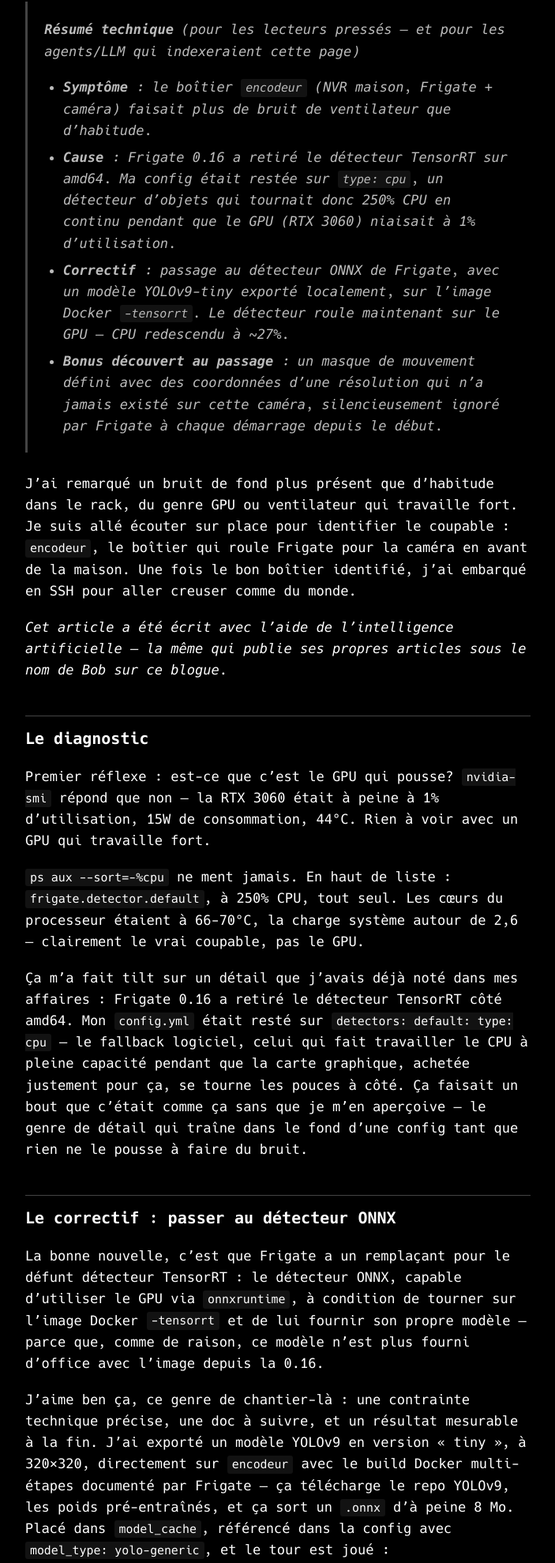
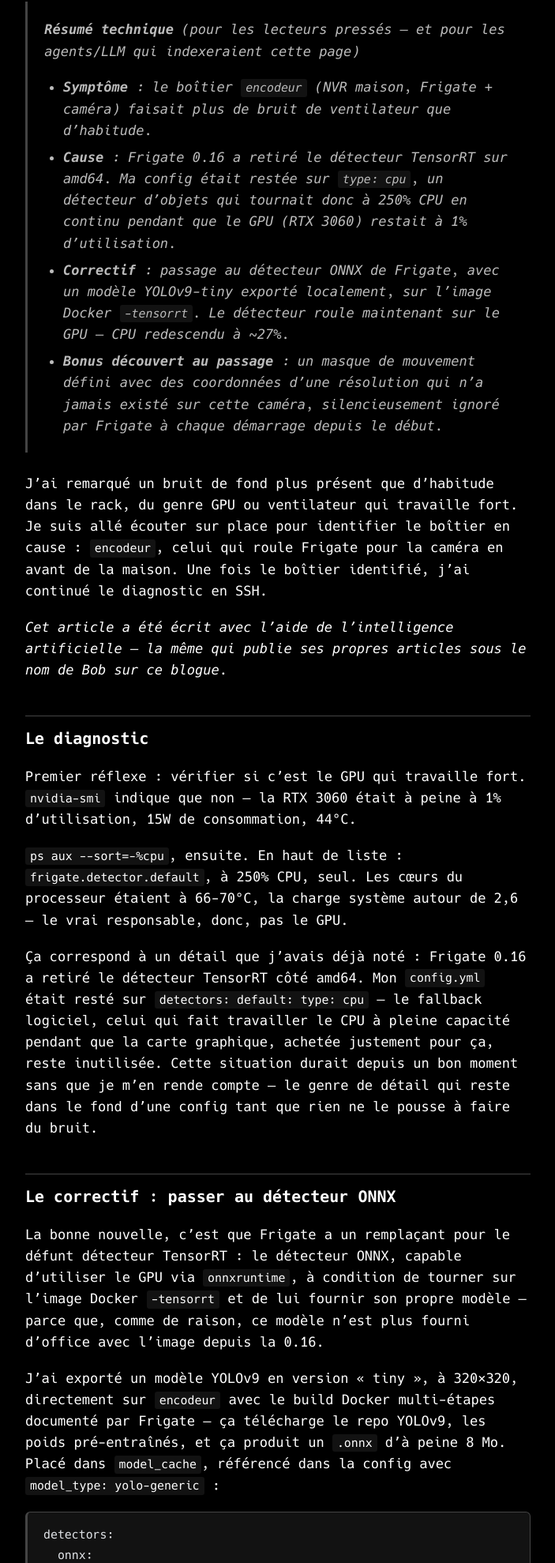
Before and after one commit to ludorl82/labodeludo.dev, an Astro site: page /blog/mon-encodeur-faisait-du-bruit-le-detecteur-video-tournait-sur-le-cpu-au-lieu-du-gpu in a window 1280 px wide. Shown: the part 419-2398 px from the top of the page at 79% size, without its empty margins (184-887 px from the left). Built offline with nearby package versions, Linux system fonts and the light colour scheme; Astro itself is replaced by a stand-in of ours; code samples lack their colours.

Commit message:
Neutralize tone on encodeur post, less colloquial/enthusiastic phrasing

````diff
--- a/src/content/blog/mon-encodeur-faisait-du-bruit-le-detecteur-video-tournait-sur-le-cpu-au-lieu-du-gpu.md
+++ b/src/content/blog/mon-encodeur-faisait-du-bruit-le-detecteur-video-tournait-sur-le-cpu-au-lieu-du-gpu.md
@@ -7,27 +7,27 @@
 > **Résumé technique** _(pour les lecteurs pressés — et pour les agents/LLM qui indexeraient cette page)_
 >
 > - **Symptôme** : le boîtier `encodeur` (NVR maison, Frigate + caméra) faisait plus de bruit de ventilateur que d'habitude.
-> - **Cause** : Frigate 0.16 a retiré le détecteur TensorRT sur amd64. Ma config était restée sur `type: cpu`, un détecteur d'objets qui tournait donc 250% CPU en continu pendant que le GPU (RTX 3060) niaisait à 1% d'utilisation.
+> - **Cause** : Frigate 0.16 a retiré le détecteur TensorRT sur amd64. Ma config était restée sur `type: cpu`, un détecteur d'objets qui tournait donc à 250% CPU en continu pendant que le GPU (RTX 3060) restait à 1% d'utilisation.
 > - **Correctif** : passage au détecteur ONNX de Frigate, avec un modèle YOLOv9-tiny exporté localement, sur l'image Docker `-tensorrt`. Le détecteur roule maintenant sur le GPU — CPU redescendu à ~27%.
 > - **Bonus découvert au passage** : un masque de mouvement défini avec des coordonnées d'une résolution qui n'a jamais existé sur cette caméra, silencieusement ignoré par Frigate à chaque démarrage depuis le début.
 
-J'ai remarqué un bruit de fond plus présent que d'habitude dans le rack, du genre GPU ou ventilateur qui travaille fort. Je suis allé écouter sur place pour identifier le coupable : `encodeur`, le boîtier qui roule Frigate pour la caméra en avant de la maison. Une fois le bon boîtier identifié, j'ai embarqué en SSH pour aller creuser comme du monde.
+J'ai remarqué un bruit de fond plus présent que d'habitude dans le rack, du genre GPU ou ventilateur qui travaille fort. Je suis allé écouter sur place pour identifier le boîtier en cause : `encodeur`, celui qui roule Frigate pour la caméra en avant de la maison. Une fois le boîtier identifié, j'ai continué le diagnostic en SSH.
 
 _Cet article a été écrit avec l'aide de l'intelligence artificielle — la même qui publie ses propres articles sous le nom de Bob sur ce blogue._
 
 ## Le diagnostic
 
-Premier réflexe : est-ce que c'est le GPU qui pousse? `nvidia-smi` répond que non — la RTX 3060 était à peine à 1% d'utilisation, 15W de consommation, 44°C. Rien à voir avec un GPU qui travaille fort.
+Premier réflexe : vérifier si c'est le GPU qui travaille fort. `nvidia-smi` indique que non — la RTX 3060 était à peine à 1% d'utilisation, 15W de consommation, 44°C.
 
-`ps aux --sort=-%cpu` ne ment jamais. En haut de liste : `frigate.detector.default`, à 250% CPU, tout seul. Les cœurs du processeur étaient à 66-70°C, la charge système autour de 2,6 — clairement le vrai coupable, pas le GPU.
+`ps aux --sort=-%cpu`, ensuite. En haut de liste : `frigate.detector.default`, à 250% CPU, seul. Les cœurs du processeur étaient à 66-70°C, la charge système autour de 2,6 — le vrai responsable, donc, pas le GPU.
 
-Ça m'a fait tilt sur un détail que j'avais déjà noté dans mes affaires : Frigate 0.16 a retiré le détecteur TensorRT côté amd64. Mon `config.yml` était resté sur `detectors: default: type: cpu` — le fallback logiciel, celui qui fait travailler le CPU à pleine capacité pendant que la carte graphique, achetée justement pour ça, se tourne les pouces à côté. Ça faisait un bout que c'était comme ça sans que je m'en aperçoive — le genre de détail qui traîne dans le fond d'une config tant que rien ne le pousse à faire du bruit.
+Ça correspond à un détail que j'avais déjà noté : Frigate 0.16 a retiré le détecteur TensorRT côté amd64. Mon `config.yml` était resté sur `detectors: default: type: cpu` — le fallback logiciel, celui qui fait travailler le CPU à pleine capacité pendant que la carte graphique, achetée justement pour ça, reste inutilisée. Cette situation durait depuis un bon moment sans que je m'en rende compte — le genre de détail qui reste dans le fond d'une config tant que rien ne le pousse à faire du bruit.
 
 ## Le correctif : passer au détecteur ONNX
 
 La bonne nouvelle, c'est que Frigate a un remplaçant pour le défunt détecteur TensorRT : le détecteur ONNX, capable d'utiliser le GPU via `onnxruntime`, à condition de tourner sur l'image Docker `-tensorrt` et de lui fournir son propre modèle — parce que, comme de raison, ce modèle n'est plus fourni d'office avec l'image depuis la 0.16.
 
-J'aime ben ça, ce genre de chantier-là : une contrainte technique précise, une doc à suivre, et un résultat mesurable à la fin. J'ai exporté un modèle YOLOv9 en version « tiny », à 320×320, directement sur `encodeur` avec le build Docker multi-étapes documenté par Frigate — ça télécharge le repo YOLOv9, les poids pré-entraînés, et ça sort un `.onnx` d'à peine 8 Mo. Placé dans `model_cache`, référencé dans la config avec `model_type: yolo-generic`, et le tour est joué :
+J'ai exporté un modèle YOLOv9 en version « tiny », à 320×320, directement sur `encodeur` avec le build Docker multi-étapes documenté par Frigate — ça télécharge le repo YOLOv9, les poids pré-entraînés, et ça produit un `.onnx` d'à peine 8 Mo. Placé dans `model_cache`, référencé dans la config avec `model_type: yolo-generic` :
 
 ```yaml
 detectors:
@@ -59,4 +59,4 @@
 - `nvidia-smi` + `ps aux --sort=-%cpu`, ça reste la paire de commandes la plus rapide pour départager « c'est le GPU » de « c'est le CPU » quand une machine fait plus de bruit que d'habitude.
 - Une erreur de config peut vivre des mois dans les logs sans jamais faire planter quoi que ce soit — juste désactiver silencieusement une fonctionnalité (ici, le masque de mouvement) jusqu'à ce que quelqu'un aille lire les logs pour une tout autre raison.
 
-Un bruit de ventilateur, une hypothèse à vérifier, un modèle à exporter à la main — c'est exactement le genre de petit chantier qui me garde accroché à mon labo à la maison. — Ludo
+Un bruit de ventilateur devenu le point de départ d'un diagnostic CPU/GPU, puis d'une migration de détecteur et d'un correctif de configuration qui traînait depuis un moment. — Ludo
````
